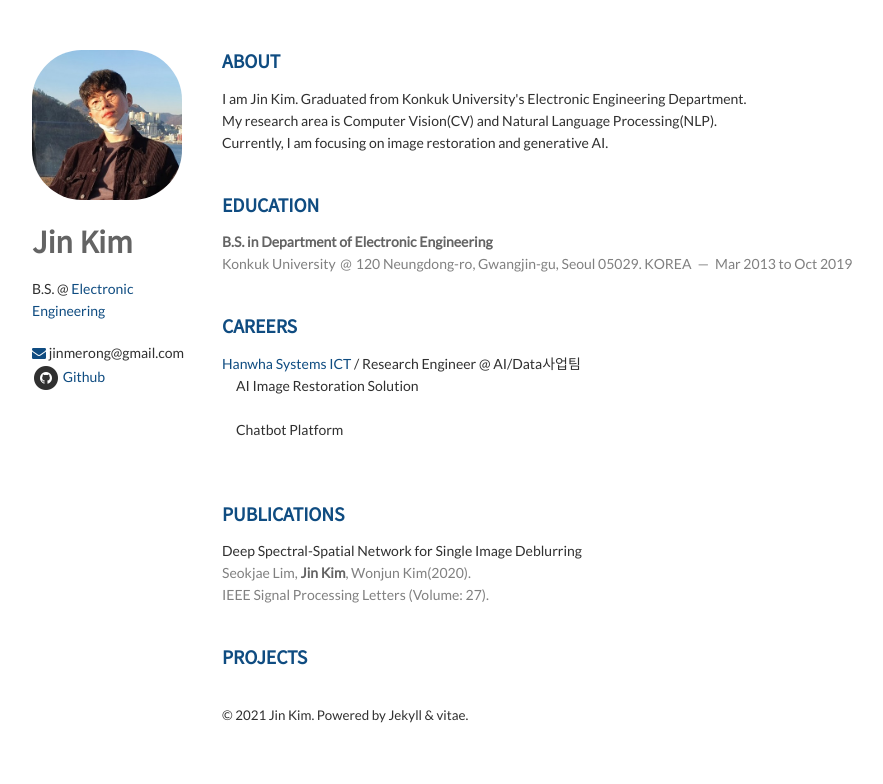
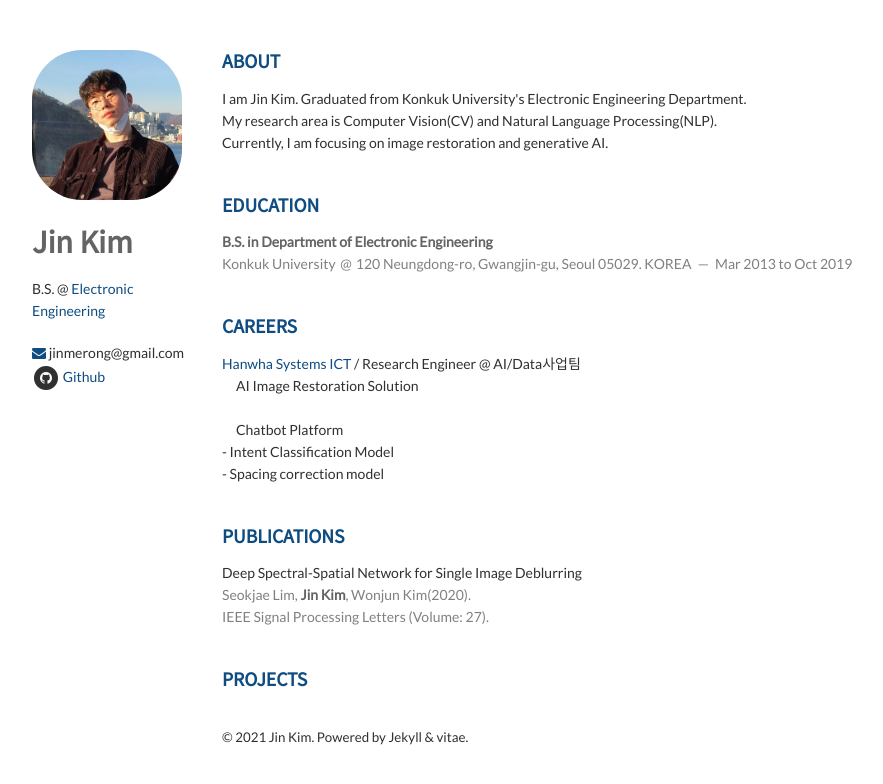
Before and after one commit to K-I-M-J-I-N/K-I-M-J-I-N.github.io, a Jekyll site: the page built from index.html, in a window 1280 px wide. Shown: the top 784 px of the page, without its empty margins (138-1021 px from the left). Built offline with Jekyll 4.4.1, drawn with Linux system fonts in a browser that asks for light colours; nearby versions of some CDN libraries; the list of posts is cut into pages by our own code.

Commit message:
Update careers.html

```diff
--- a/_includes/careers.html
+++ b/_includes/careers.html
@@ -11,7 +11,8 @@
         </p>
         <p style="text-indent: 1em;">
           <b>Chatbot Platform</b><br/>
-           <br/>
+            - Intent Classification Model <br/>
+            - Spacing correction model <br/>
         </p>
     </article>
 
```
